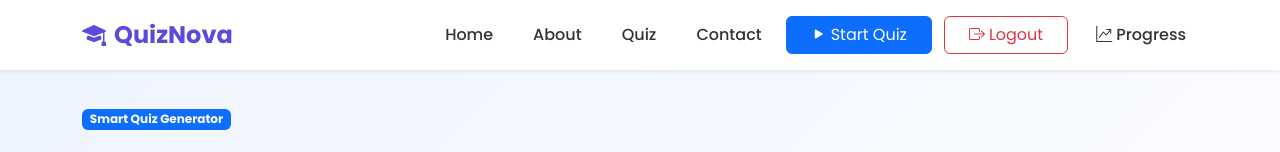
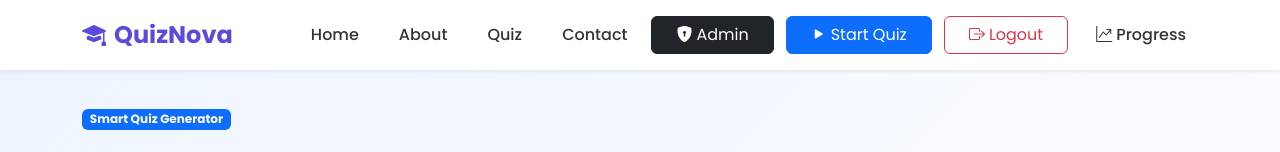
Before and after one commit to sravansaiboyina-art/quiznova-react, a React (Vite) app in the folder frontend/: page /home in a window 1280 px wide. Shown: the top 152 px of the page. Built offline with nearby package versions, Linux system fonts and the light colour scheme; no server answers; sample sign-in values are in the browser's storage.

Commit message:
feat: show admin link for admin users

```diff
--- a/frontend/src/components/Navbar.jsx
+++ b/frontend/src/components/Navbar.jsx
@@ -2,6 +2,8 @@ import { Link, useNavigate } from "react-router-dom";
 
 function Navbar() {
   const navigate = useNavigate();
+  const user = JSON.parse(localStorage.getItem("quizNovaUser") || "null");
+  const isAdmin = user?.role === "admin";
 
   const handleLogout = () => {
     localStorage.removeItem("quizNovaToken");
@@ -63,6 +65,15 @@ function Navbar() {
               </Link>
             </li>
 
+            {isAdmin && (
+              <li className="nav-item ms-lg-2 mt-2 mt-lg-0">
+                <Link className="btn btn-dark px-4" to="/admin">
+                  <i className="bi bi-shield-lock-fill me-1"></i>
+                  Admin
+                </Link>
+              </li>
+            )}
+
             <li className="nav-item ms-lg-2 mt-2 mt-lg-0">
               <Link
                 className="btn btn-primary px-4"
```
